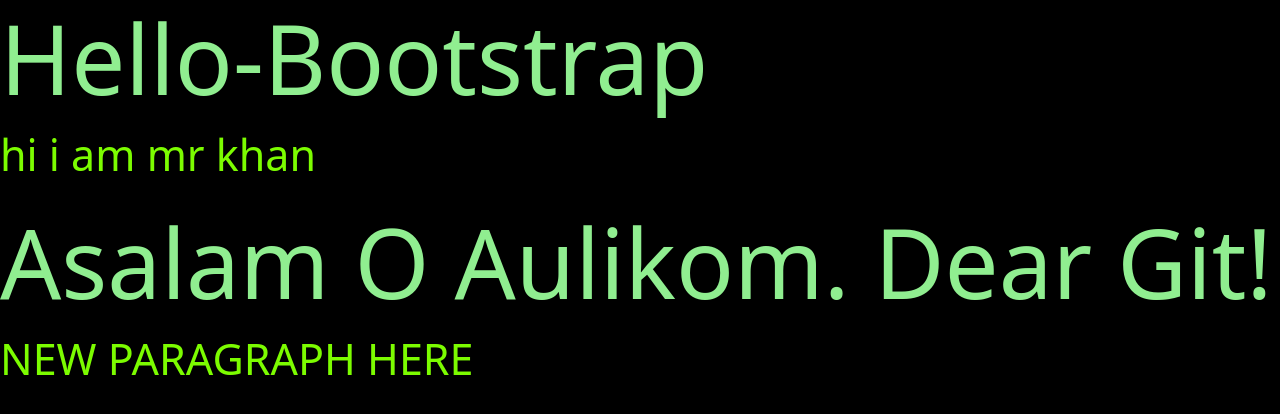
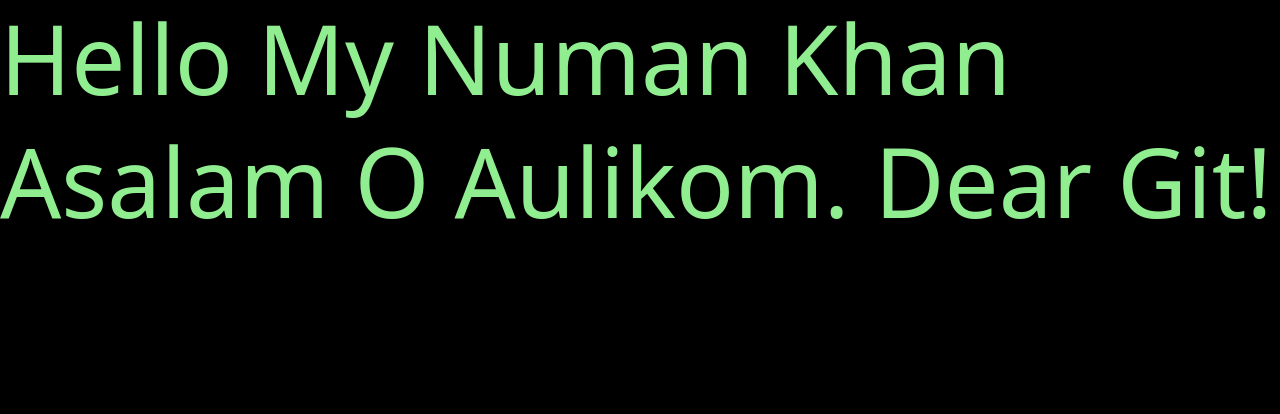
Before and after one commit to NumanKhan0103/GitBashProdject, a plain HTML site: page index.html in a window 1280 px wide. Drawn offline with nearby package versions, Linux system fonts and the light colour scheme.

```diff
--- a/index.html
+++ b/index.html
@@ -14,12 +14,10 @@
 <body>
 
 
-    <h1>Hello-Bootstrap</h1>
-
-    <p>hi i am mr khan</p>
+    <h1>Hello My Numan Khan</h1>
 
     <h1>Asalam O Aulikom. Dear Git!</h1>
-    <p>NEW PARAGRAPH HERE</p>
+
 
     <script src="app.js"></script>
 </body>
```
